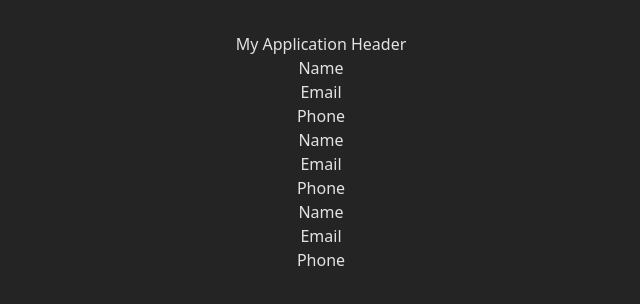
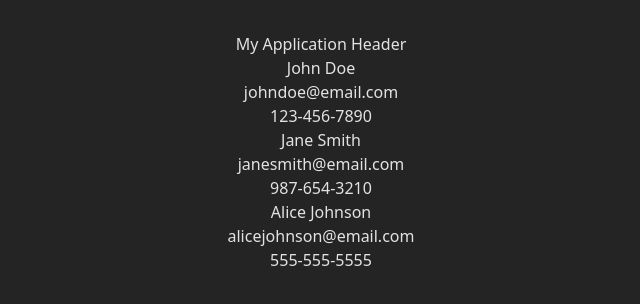
Before and after one commit to SebastianR0589/CRUD_app_sample, a React (Vite) app: page / in a window 1280 px wide. Shown: the top 304 px of the page, without its empty margins (319-959 px from the left). Built offline with nearby package versions, Linux system fonts and the light colour scheme.

Commit message:
rewrote contacts to use props

```diff
--- a/src/components/ContactCard.tsx
+++ b/src/components/ContactCard.tsx
@@ -1,11 +1,17 @@
 import type {JSX} from "react"
 
-export default function ContactCard(): JSX.Element {
+type ContactCardProps = {
+    name: string,
+    email: string,
+    phone: string
+}
+
+export default function ContactCard({name, email, phone}: ContactCardProps): JSX.Element {
     return(
         <div>
-            <p>Name</p>
-            <p>Email</p>
-            <p>Phone</p>
+            <p>{name}</p>
+            <p>{email}</p>
+            <p>{phone}</p>
         </div>
     )
 }
--- a/src/pages/ContactsPage.tsx
+++ b/src/pages/ContactsPage.tsx
@@ -1,12 +1,41 @@
 import type { JSX } from "react"
 import ContactCard from "../components/ContactCard"
 
+type Contact = {
+    name: string,
+    email: string,
+    phone: string
+}
+
+const contacts: Contact[] = [
+    {
+        name: "John Doe",
+        email: "johndoe@email.com",
+        phone: "123-456-7890"
+    },
+    {
+        name: "Jane Smith",
+        email: "janesmith@email.com",
+        phone: "987-654-3210"
+    },
+    {
+        name: "Alice Johnson",
+        email: "alicejohnson@email.com",
+        phone: "555-555-5555"
+    }
+]
+
 export default function ContactsPage(): JSX.Element {
     return (
-       <>
-       <ContactCard/>
-       <ContactCard/>
-       <ContactCard/>
-       </>
+        <>
+      {contacts.map((contact) => (
+        <ContactCard
+          key={contact.email}
+          name={contact.name}
+          email={contact.email}
+          phone={contact.phone}
+        />
+      ))}
+    </>
     )
 }
```
